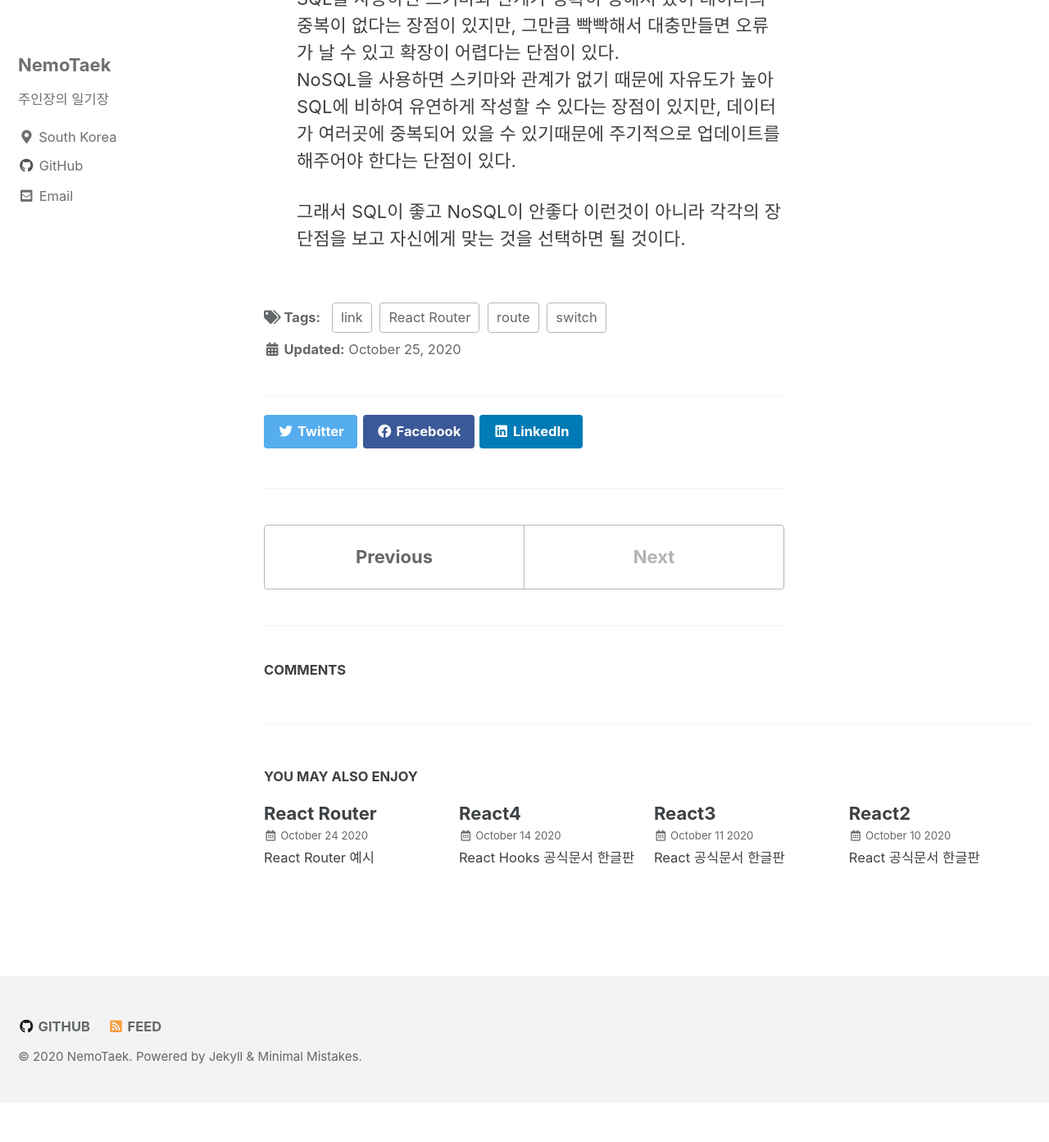
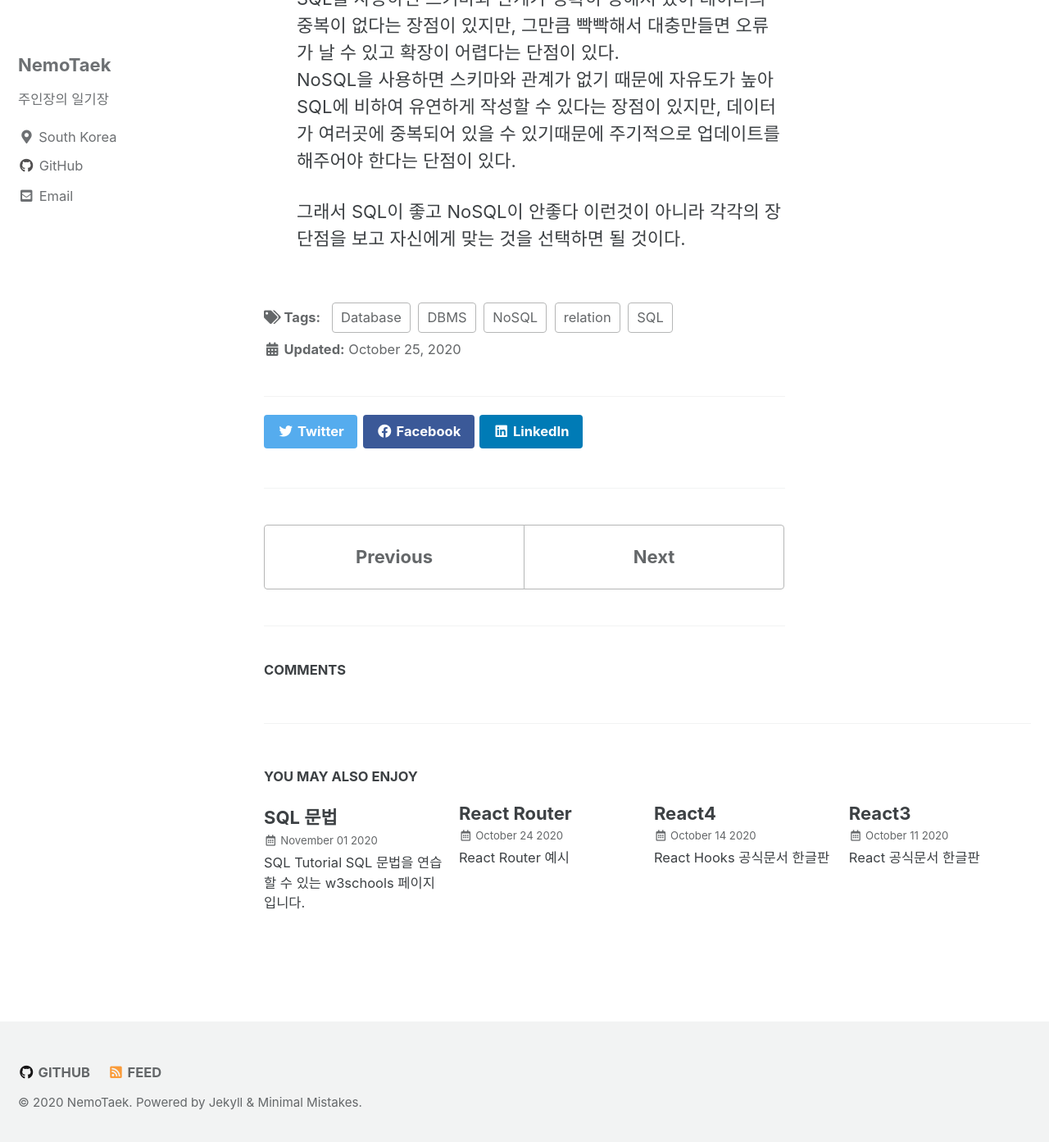
Before and after one commit to NemoTaek/NemoNote, a Jekyll site: the page built from _posts/2020-10-25-Database.md, in a window 1280 px wide and 1400 px high, scrolled down 2684 px. Shown: the top 1393 px of the window at 82% size. Built offline with Jekyll 4.4.1, drawn with Linux system fonts in a browser that asks for light colours; cached includes are drawn as plain includes; a script bundle is joined from its source files by our own code; comment, search, counter and statistics services are not loaded; before the commit the page ends 4029 px from its top, so only the background shows below that; part of the change alters nothing that is shown.

Commit message:
sql1 작성

```diff
--- a/_posts/2020-10-25-Database.md
+++ b/_posts/2020-10-25-Database.md
@@ -1,10 +1,11 @@
 ---
 title: "Database"
 tags:
-  - React Router
-  - switch
-  - route
-  - link
+  - Database
+  - DBMS
+  - relation
+  - SQL
+  - NoSQL
 ---
 
 - Database
--- /dev/null
+++ b/_posts/2020-11-1-SQL1.md
@@ -0,0 +1,107 @@
+---
+title: "SQL 문법"
+tags:
+  - SQL
+  - select
+  - insert
+  - update
+  - delete
+  - join
+---
+
+[SQL Tutorial](https://www.w3schools.com/sql/default.asp)
+SQL 문법을 연습할 수 있는 w3schools 페이지입니다.
+
+지난 글에서 SQL이 무엇인가에 대해 알아봤으니 이번 시간에는 어떻게 사용하는지를 알아볼 것이다.
+
+- 기본 문법
+  SQL에서 기본적으로 알아둬야할 것이 몇가지 있다.
+  1. SQL 명령어는 가급적 대문자로 작성할 것
+    이는 테이블 내의 칼럼들이 소문자로 되어있을 것이기 때문에 명령어도 소문자이면 나중에 길어질 때 알아보기 힘들 수 있기 때문이다. 소문자로 작성한다고 해서 문법 오류가 나지 않지만 나중을 위해서 대문자로 작성하는 것을 습관화 하도록 하자.
+  2. 끝을 알리는 `;` 세미콜론을 작성할 것
+    하나의 명령어를 작성하고 나서 끝을 알리는 세미콜론을 작성하지 않으면 문법 오류가 발생한다.
+  3. `*(WildCard)`를 잘 활용하자
+    와일드카드는 '모든' 이라는 의미를 갖고 있는 기호이다. 모든 내용을 조회하고 싶을 때 굳이 모든 칼럼 명을 작성하지 않더라도 와일드카드를 작성하면 편리하게 사용할 수 있다.
+
+- SELECT
+  DB에서 데이터를 **조회**할 때 사용하는 SELECT 문이다.
+  기본적인 구조는 다음과 같다.
+  `SELECT 조회할 칼럼 FROM 테이블 명 [WHERE 조건];`
+
+  1. 여기서 WHERE문은 생략이 가능하다.
+  2. 그리고 만약 조회했는데 중복되는 내용이 너무 많다, 중복되는 것을 하나만 보고싶다 하면 SELECT 뒤에 `DISTINCT`를 추가하면 된다.
+  3. 조건이 여러개일 때 `AND`와 `OR`이 들어갈 수 있다.
+  4. 조회했을 때 정렬은 default 값으로 오름차순(ASC)이고, 내림차순으로 정렬하고 싶다면 `ORDER BY DESC`를 WHERE문 뒤에 추가하면 된다.
+  5. 특정 칼럼을 그룹화해서 조회하고 싶으면 `GROUP BY`를 뒤에 추가하면 된다.
+    그리고 그룹화 한 결과에 조건을 걸고 싶으면 GROUP BY 뒤에 `HAVING`을 사용하여 조건을 걸면 된다.
+  6. 칼럼의 갯수, 최소, 최대, 평균, 합 이런 정보를 걸러서 조회하고 싶으면 각각에 해당하는 함수를 사용할 수 있다. (Count, Min, Max, Avg, Sum 등)
+
+  이를 모두 조합하면 다음과 같을 수 있다.
+  `SELECT 조회할 칼럼 FROM 테이블 명 [WHERE 조건 GROUP BY 그룹화할 컬럼 HAVING 그룹화 조건 ORDER BY ASC|DESC];`
+
+- INSERT
+  테이블에 데이터를 **삽입**할 때 사용하는 INSERT 문이다.
+  기본적인 구조는 다음과 같다.
+  `INSERT INTO 테이블 명 (칼럼 명) VALUES 추가할 데이터;`
+
+- UPDATE
+  테이블에 존재하는 데이터를 **변경**할 때 사용하는 UPDATE 문이다.
+  기본적인 구조는 다음과 같다.
+  `UPDATE 테이블 명 SET 칼럼 명 = 변경할 칼럼 값 [WHERE 조건];`
+
+- DELETE
+  테이블에 존재하는 데이터를 **삭제**할 때 사용하는 DELETE 문이다.
+  기본적인 구조는 다음과 같다.
+  `DELETE FROM 테이블 명 [WHERE 조건];`
+
+- LIKE
+  LIKE는 WHERE 조건문에서 특정 **패턴**을 가진 칼럼을 조회하는 연산자이다.
+  앞뒤로 `%`와 `_`가 들어갈 수 있는데, %는 갯수가 정해져있지 않는 조건이고, _는 갯수당 1개에 해당하는 조건이다.(무슨말이지... -.-)
+  역시 예를 드는게 좋을 것 같다.
+  `WHERE name LIKE 'a%'`: name 칼럼에서 'a'로 시작하는 값을 찾아라.
+  `WHERE name LIKE '%a'`: name 칼럼에서 'a'로 끝나는 값을 찾아라.
+  `WHERE name LIKE '%a%'`: name 칼럼에서 사이에 'a'가 들어가는 값을 찾아라.
+  `WHERE name LIKE 'a%b'`: name 칼럼에서 'a'로 시작하고 'b'로 끝나는 값을 찾아라.
+  `WHERE name LIKE '_a%'`: name 칼럼에서 2번째 값에 'a'가 들어가는 값을 찾아라.
+  `WHERE name LIKE 'a_%'`: name 칼럼에서 'a'로 시작하고 최소 2글자인 값을 찾아라.
+  `WHERE name LIKE 'a__%'`: name 칼럼에서 'a'로 시작하고 최소 3글자인 값을 찾아라.
+
+- AS
+  AS는 칼럼 명이 길거나 간단히 부르고 싶을 때 그 칼럼에 대한 **별칭**을 지어준다.
+  `SELECT abcdefghijklmnop AS abc FROM alphabet;`
+  이라는 SQL문을 작성했을 때, 긴 칼럼 명을 abc로 간단히 부를 수 있다. 여기서 AS는 생략될 수 있다.
+  이것은 나중에 복잡한 쿼리문이 등장했을 때 유용하게 쓰일 수 있다.
+
+- JOIN
+  대망의 악명높은 조인이 나오셨다.
+  2개 이상의 테이블끼리의 결합하여 나온 결과를 찾고자 하는 JOIN문이다.
+  JOIN의 default 값은 INNER JOIN으로 앞의 INNER는 생략이 가능하다. 기본적인 구조는 다음과 같다.
+  `SELECT 칼럼 명 FROM 테이블1 명 JOIN 테이블2 명 ON 조건;`
+
+  1. INNER JOIN(교집합)
+    테이블 2개에 대하여 공통적으로 해당하는 조건에 해당하는 결과를 출력한다.
+    ![inner join](https://www.w3schools.com/sql/img_innerjoin.gif)
+    `SELECT e.empName, d.deptName FROM employee e JOIN department d ON e.deptNo = d.deptNo;`
+    위의 예시는 직원테이블의 부서번호와 부서테이블의 부서번호가 같은 직원의 이름과 부서 명을 출력하는 쿼리문이다.
+    JOIN(INNER JOIN)을 사용했기 때문에 직원테이블의 부서번호와 부서테이블의 부서번호가 같은 조건만 나오게 된다.
+
+  2. LEFT JOIN
+    테이블1을 기준으로 출력하되, 테이블2에 매칭되는 결과를 출력한다. 이때, 테이블2에 매칭되는 결과가 없다면 NULL을 출력한다.
+    ![left join](https://www.w3schools.com/sql/img_leftjoin.gif)
+    `SELECT e.empName, d.deptName FROM employee e LEFT JOIN department d ON e.deptNo = d.deptNo;`
+    위의 예시에서의 결과는 직원 테이블이 출력되지만, 직원테이블의 부서번호와 부서테이블의 부서번호가 같지 않는 값에 대해서는 결과값이 NULL로 출력된다.
+
+  3. RIGHT JOIN
+    테이블2를 기준으로 출력하되, 테이블1에 매칭되는 결과를 출력한다. 이때, 테이블1에 매칭되는 결과가 없다면 NULL을 출력한다.
+    ![right join](https://www.w3schools.com/sql/img_rightjoin.gif)
+    `SELECT e.empName, d.deptName FROM employee e RIGHT JOIN department d ON e.deptNo = d.deptNo;`
+    위의 예시에서의 결과는 부서 테이블이 출력되지만, 직원테이블의 부서번호와 부서테이블의 부서번호가 같지 않는 값에 대해서는 결과값이 NULL로 출력된다.
+
+  4. FULL OUTER JOIN
+    테이블1과 테이블2에 공통적으로 해당하는 조건 뿐만 아니라 테이블1과 테이블2를 모두 출력한다.
+    FULL OUTER JOIN에서 OUTER는 생략 가능하다.
+    ![right join](https://www.w3schools.com/sql/img_fulljoin.gif)
+    `SELECT e.empName, d.deptName FROM employee e FULL OUTER JOIN department d ON e.deptNo = d.deptNo;`
+    위의 예시에서의 결과는 직원테이블, 부서테이블을 합친 결과값을 출력한다.
+
+지금까지는 기본적인 SQL문 CRUD에 대해 알아보았고, 다음 글에서는 데이터베이스에 관련된 SQL문을 살펴보도록 하겠다.
```
